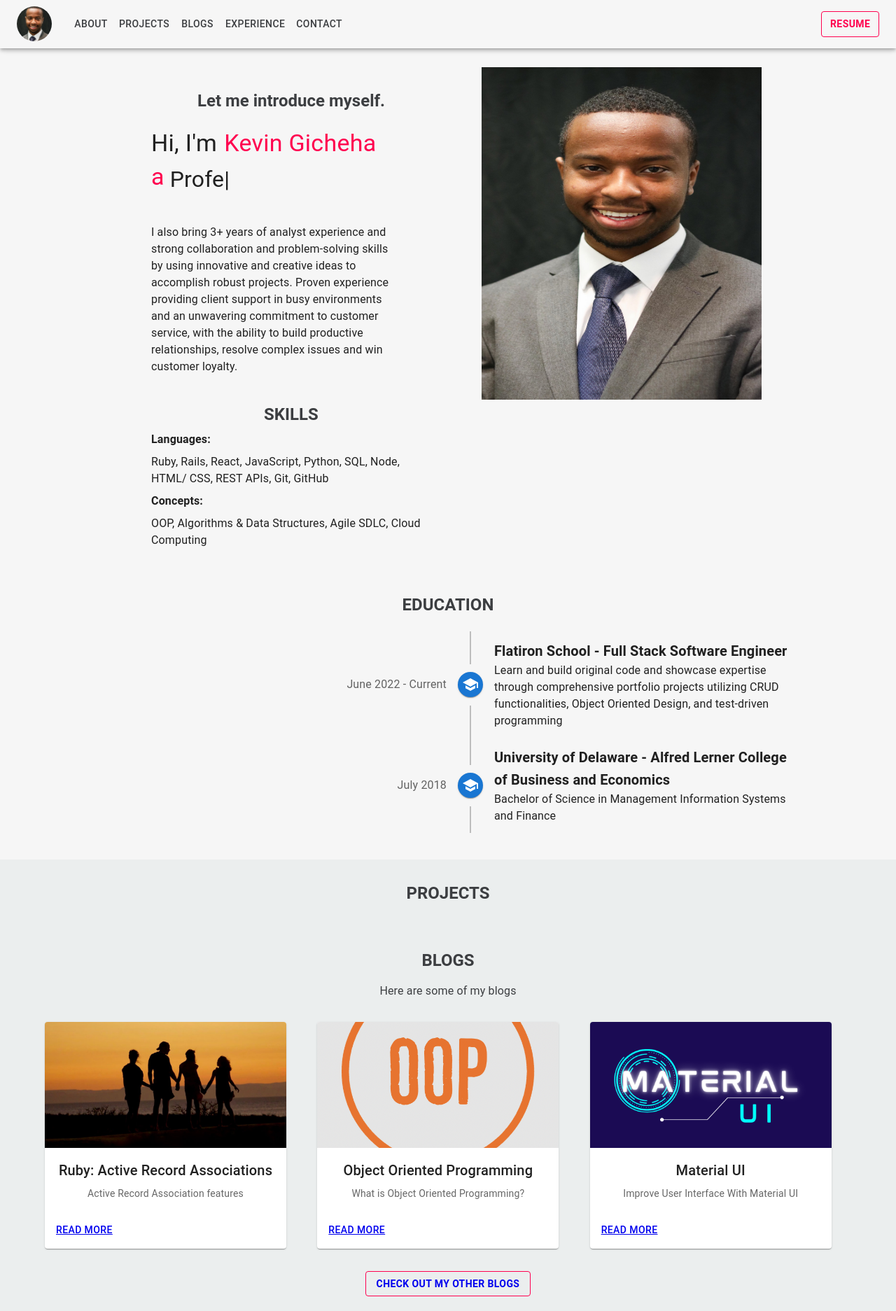
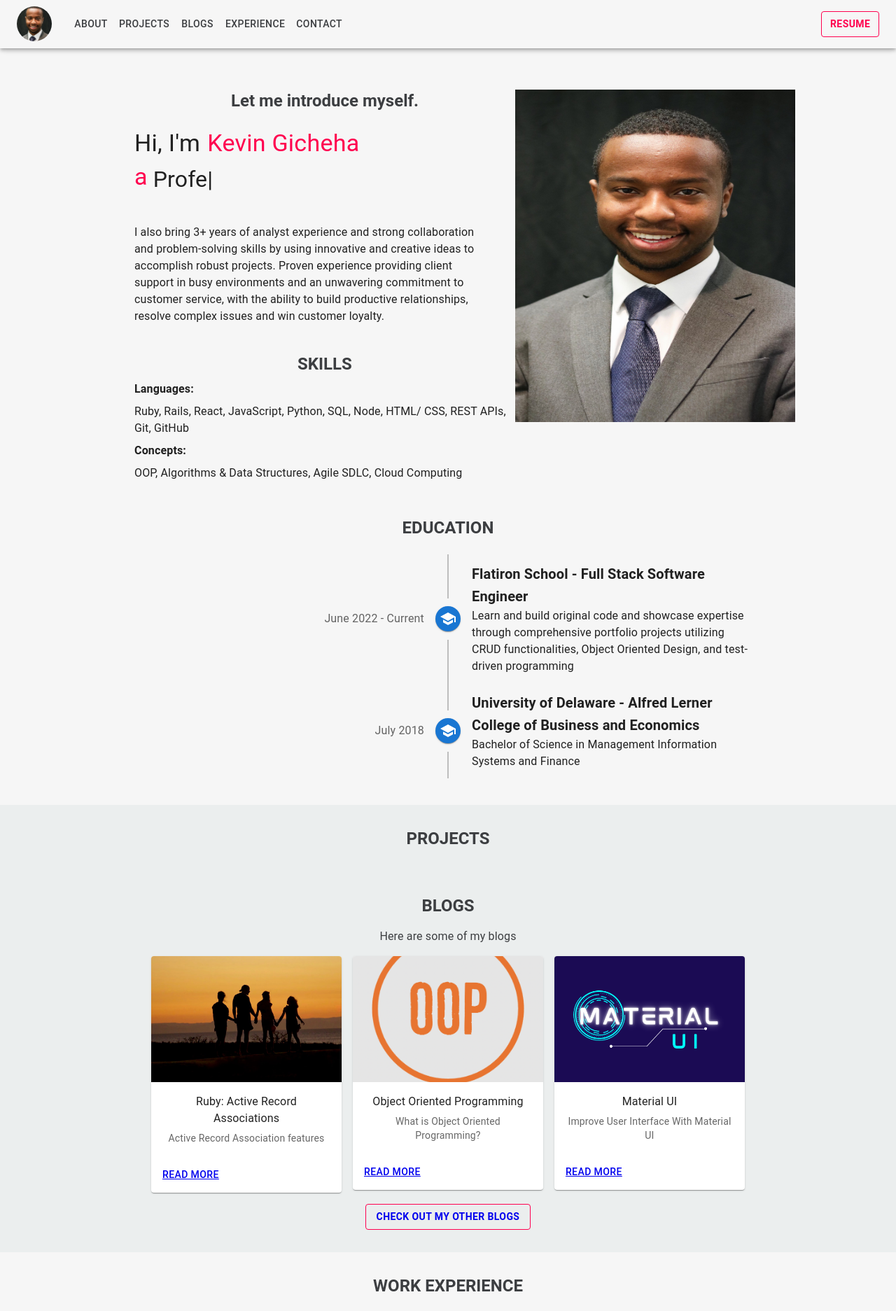
Before and after one commit to kgicheha/portfolio, a React (Create React App) app: page / in a window 1280 px wide. Shown: the top 1873 px of the page at 70% size. Built offline with nearby package versions, Linux system fonts and the light colour scheme.

Commit message:
added styling to page

```diff
--- a/src/App.css
+++ b/src/App.css
@@ -12,9 +12,12 @@
 #about {
   padding-top: 8em;
   padding-left: 12em;
+  padding-bottom: 3em;
+
+}
+#leftSide{
   width: 50%;
-  padding-bottom: 3em;
-  /* border-bottom: solid darkgray; */
+  float: left;
 }
 #hi {
   float: left;
@@ -33,9 +36,11 @@
   padding-left: 0.5em;
 }
 #halfshot {
-  position: absolute;
-  top: 6em;
-  right: 12em;
+  /* float: left; */
+  /* position: relative; */
+  /* height: 100%; */
+  /* top: 6em;
+  right: 12em; */
 }
 
 /* SKILLS SECTION */
@@ -49,7 +54,7 @@
 
 /* EDUCATION SECTION */
 #educationSection {
-  padding-top: 1em;
+  padding-top: 5em;
   padding-bottom: 1em;
   text-align: center;
 }
@@ -66,8 +71,8 @@
 #blogSection {
   padding-top: 2em;
   padding-bottom: 2em;
-  /* padding-left: 12em;
-  padding-right: 8em; */
+  padding-left: 12em;
+  padding-right: 12em;
   text-align: center;
   background-color: #ebeeee;
 }
--- a/src/components/About.js
+++ b/src/components/About.js
@@ -22,7 +22,7 @@ const About = () => {
   return (
     <>
       <div id="about">
-        <Container>
+        <div id="leftSide">
           <Typography variant="h5" id="introduce">
             Let me introduce myself.
           </Typography>
@@ -72,18 +72,17 @@ const About = () => {
             </CustomTypography2>
           </div>
           <MySkills />
-        </Container>
+        </div>
 
-        <Container>
-          <div id="halfshot">
+        {/* <div> */}
           <img
+            id="halfshot"
             alt="profilepic"
             src={require("../Assets/halfshot.jpeg")}
             height="475"
             width="400"
           />
-          </div>
-        </Container>
+        {/* </div> */}
       </div>
     </>
   );
--- a/src/components/Blog.js
+++ b/src/components/Blog.js
@@ -22,8 +22,8 @@ const Blog = () => {
   });
 
   const CustomContainer = styled(Container)({
-    paddingTop: "2em",
-    paddingBottom: "2em",
+    paddingTop: "1em",
+    paddingBottom: "1em",
     paddingLeft: "12em",
     paddingRight: "12em",
   });
@@ -56,7 +56,7 @@ const Blog = () => {
                 image={require("../Assets/active_record.jpeg")}
               />
               <CardContent>
-                <Typography gutterBottom variant="h6" component="div">
+                <Typography gutterBottom variant="body1" component="div">
                   Ruby: Active Record Associations
                 </Typography>
                 <Typography variant="body2" color="text.secondary">
@@ -82,7 +82,7 @@ const Blog = () => {
                 image={require("../Assets/oop.png")}
               />
               <CardContent>
-                <Typography gutterBottom variant="h6" component="div">
+                <Typography gutterBottom variant="body1" component="div">
                   Object Oriented Programming
                 </Typography>
                 <Typography variant="body2" color="text.secondary">
@@ -108,7 +108,7 @@ const Blog = () => {
                 image={require("../Assets/material_ui.png")}
               />
               <CardContent>
-                <Typography gutterBottom variant="h6" component="div">
+                <Typography gutterBottom variant="body1" component="div">
                   Material UI
                 </Typography>
                 <Typography variant="body2" color="text.secondary">
--- a/src/components/Education.js
+++ b/src/components/Education.js
@@ -18,9 +18,9 @@ const Education = () => {
   const CustomTypograph2 = styled(Typography)({
     fontWeight: "bold",
   });
-  const CustomTimeline= styled(Timeline)({
+  const CustomTimeline = styled(Timeline)({
     paddingLeft: "12em",
-    paddingRight: "8em"
+    paddingRight: "12em",
   });
 
   return (
--- a/src/components/NavBar.js
+++ b/src/components/NavBar.js
@@ -102,8 +102,12 @@ const NavBar = () => {
                 ))}
               </Menu>
             </Box>
-            <Container sx={{ textAlign: "center" }}>
-              <Box sx={{ flexGrow: 1, display: { xs: "none", md: "flex" } }}>
+            <Container
+            // sx={{ justifyItems: "center",  display: "flex" }}
+            >
+              <Box
+              sx={{ flexGrow: 1, display: { xs: "none", md: "flex" } }}
+              >
                 {pages.map((page) => (
                   <CustomMenuButton
                     key={page}
--- a/src/components/WorkExperience.js
+++ b/src/components/WorkExperience.js
@@ -18,7 +18,7 @@ const WorkExperience = () => {
   });
   const CustomTimeline = styled(Timeline)({
     paddingLeft: "12em",
-    paddingRight: "8em"
+    paddingRight: "12em"
   });
 
   const CustomTypograph2 = styled(Typography)({
```
Lines whose indentation alone changed are shown as unchanged.
